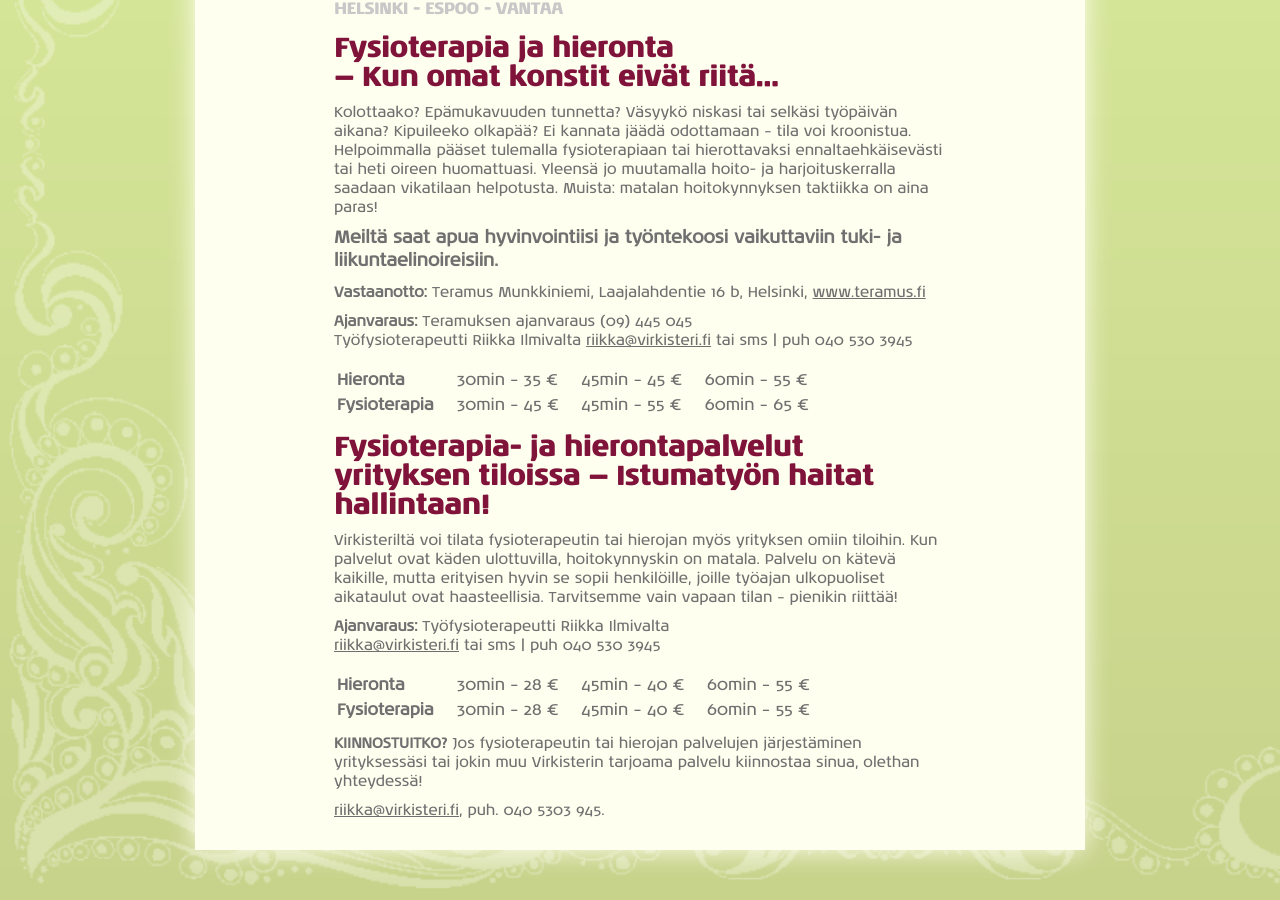
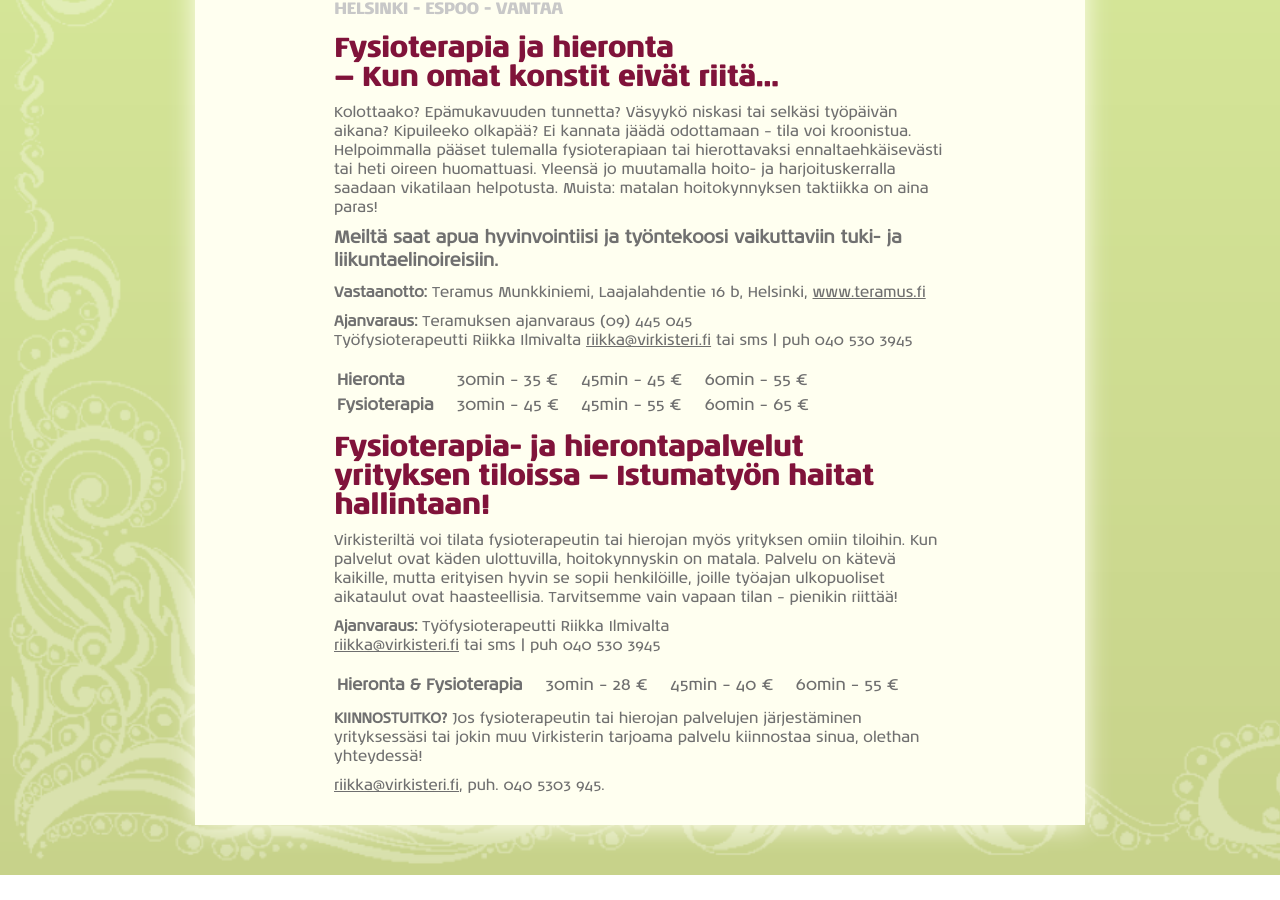
Before and after one commit to sdsykes-web/virkisteri, a Jekyll site: the page built from fysioterapia.md, in a window 1280 px wide and 900 px high, scrolled down 571 px. Built offline with Jekyll 4.4.1, drawn with Linux system fonts in a browser that asks for light colours; nearby versions of some CDN libraries; some web fonts are replaced; after the commit the page ends 1446 px from its top, so only the background shows below that.

Commit message:
Update fysioterapia.md

```diff
--- a/fysioterapia.md
+++ b/fysioterapia.md
@@ -37,10 +37,7 @@ Virkisteriltä voi tilata fysioterapeutin tai hierojan myös yrityksen omiin til
 
 <table>
   <tr>
-    <th>Hieronta</th><td>30min – 28 €</td><td>45min – 40 €</td><td>60min – 55 €</td>
-  </tr>
-  <tr>
-    <th>Fysioterapia</th><td>30min – 28 €</td><td>45min – 40 €</td><td>60min – 55 €</td>
+    <th>Hieronta & Fysioterapia</th><td>30min – 28 €</td><td>45min – 40 €</td><td>60min – 55 €</td>
   </tr>
 </table>
 
```
